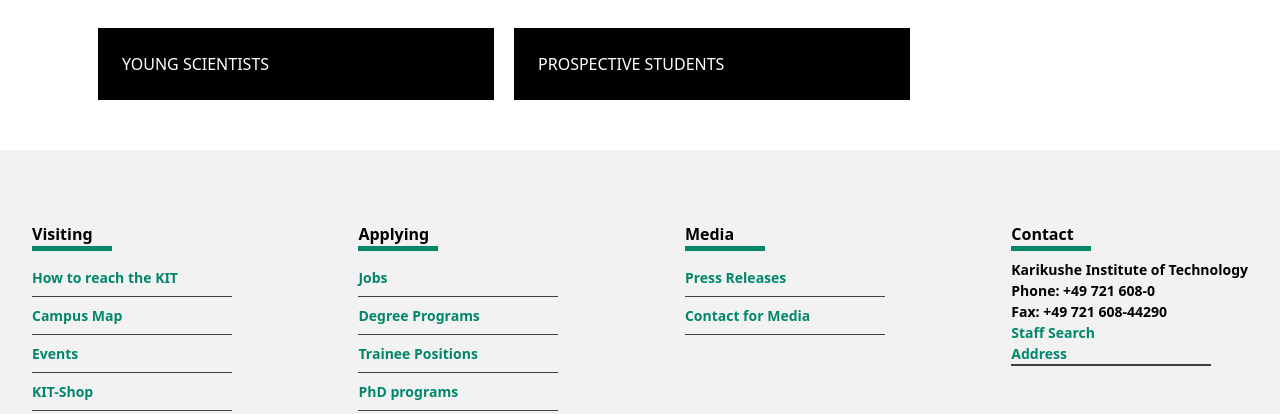
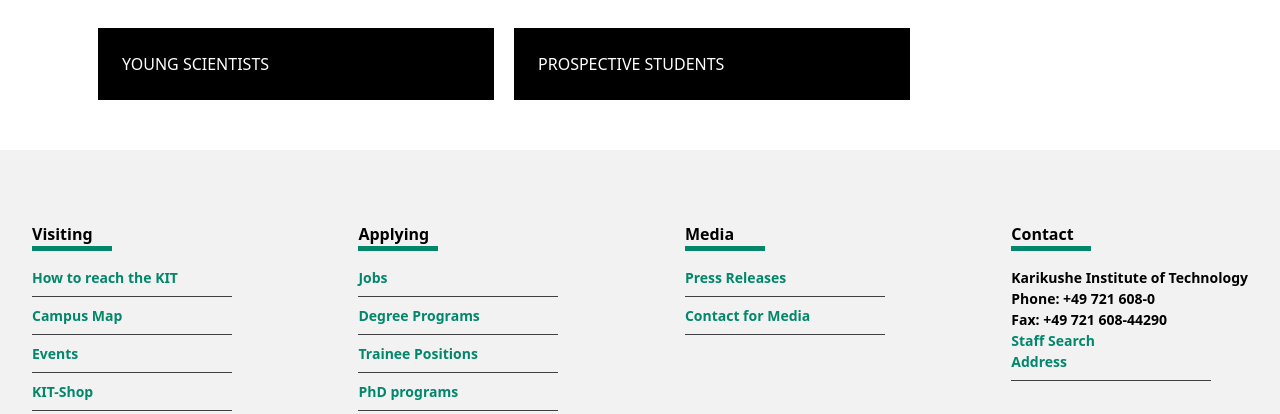
Before and after one commit to Ofallbrains/kitedu, a website: page index.html in a window 1280 px wide. Shown: the part 564-978 px from the top of the page. Drawn offline with nearby package versions, Linux system fonts and the light colour scheme.

Commit message:
responsive footer kitedu

```diff
--- a/index.html
+++ b/index.html
@@ -263,13 +263,13 @@
           <h1 class="">Contact</h1>
           <div class="h-[5px] bg-[#02876B] w-[80px]"></div>
 
-          <div class="py-2 text-[14px]">
+          <div class="py-4 text-[14px]">
             <p>Karikushe Institute of Technology</p>
             <p>Phone: +49 721 608-0</p>
             <p>Fax: +49 721 608-44290</p>
             <p class="text-[#02876B]">Staff Search</p>
             <p class="text-[#02876B]">Address</p>
-            <div class="h-[2px] bg-[#404040] w-[200px]"></div>
+            <div class="h-[1px] mt-2 bg-[#404040] w-[200px]"></div>
           </div>
         </div>
 
```
